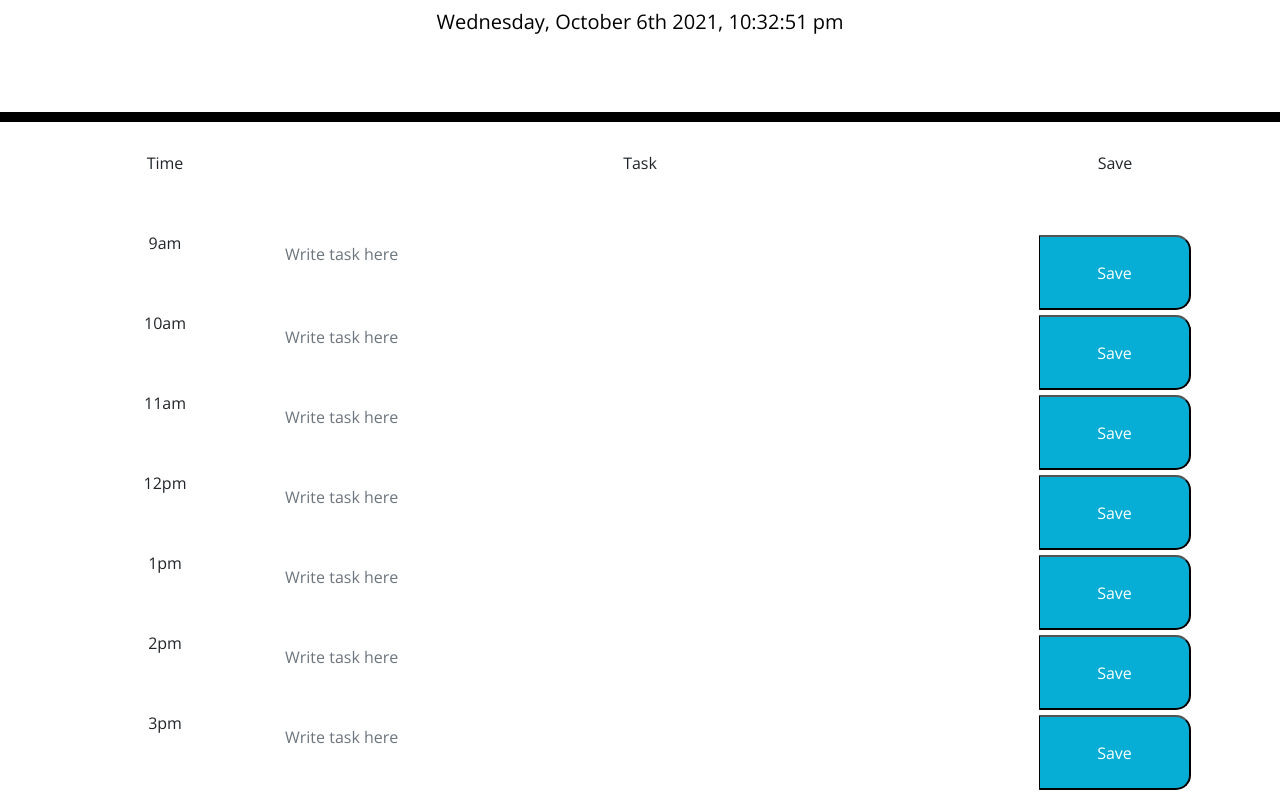
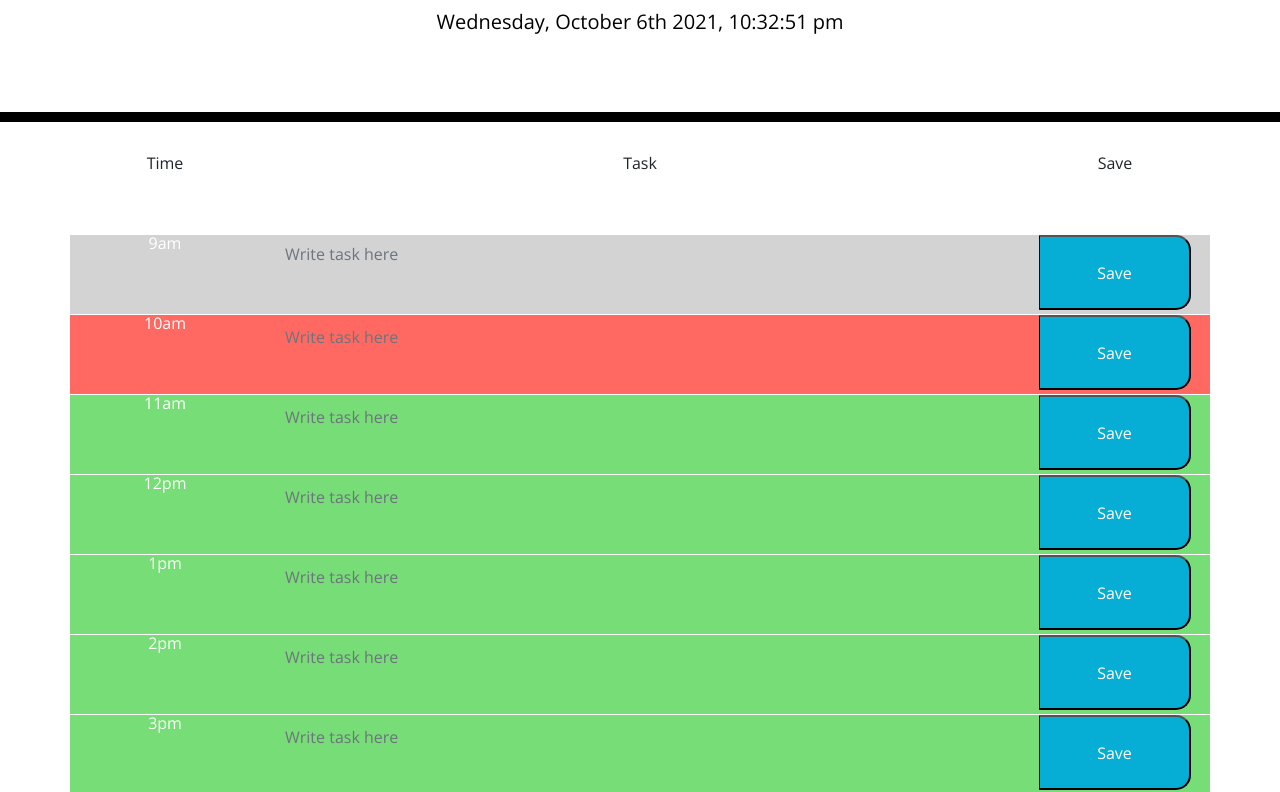
Before and after one commit to B3nj1e/05-Work-Day-Scheduler, a plain HTML site: page index.html in a window 1280 px wide. Shown: the part 182-974 px from the top of the page. Drawn offline with nearby package versions, Linux system fonts and the light colour scheme.

Commit message:
correct color matching to past, present, future time slots

```diff
--- a/Assets/script.js
+++ b/Assets/script.js
@@ -20,16 +20,24 @@ console.log(currentTime.format("hh:mm:ss"))
 
 // checking current time to task time, then adjusting class to alter CSS
 function timeCheck() {
-    x = ["9:00:00", "10:00:00", "11:00:00", "12:00:00", "13:00:00", "14:00:00", "15:00:00", "16:00:00", "17:00:00"]
+    x = ["9", "10", "11", "12", "13", "14", "15", "16", "17"]
     console.log(x);
     for (i = 0; i < 9; i++) {
     console.log(x[i]);
     console.log("#".concat(x[i]));
-    var past = moment(x[i], "hh:mm:ss").isBefore(currentTime.format("hh:mm:ss"), "hh:mm:ss");
+    console.log(currentTime.format("h"));
+    console.log(moment(x[i])._i);
+    var past = moment(x[i]).isBefore(currentTime.format("h"));
+    var present = moment(x[i]).isSame(currentTime.format("h"));
     if (past) {
-        $("#".concat(x[i])).addClass('past');
+        var target = $("#".concat(x[i]))
+        target.addClass('past');
+    } else if (present) {
+        var target = $("#".concat(x[i]))
+        target.addClass('present');
     } else {
-        $("#".concat(x[i])).addClass('future');
+        var target = $("#".concat(x[i]))
+        target.addClass('future');
     }
 }}
 
@@ -44,6 +52,7 @@ timeCheck();
 // }
 y = ['9text', '10text', '11text']
 x = ['9write', '10write', '11write']
+z = ['9save', '10save', '11save']
 
 saveBtn.on('click', function(event) {
     event.preventDefault();
--- a/index.html
+++ b/index.html
@@ -28,47 +28,47 @@
             <div class="col-8">Task</span></div>
             <div class="col-2">Save</div>
         </div>
-        <div class="row" id="9:00:00">
+        <div class="row" id="9">
             <div class="col-2">9am</div>
             <div class="col-8" id="9write"><input type="text" class="form-control" placeholder="Write task here" id="9text"></input></div>
-            <div class="col-2"><button type="submit" class="saveBtn">Save</button></div>
+            <div class="col-2" id="9save"><button type="submit" class="saveBtn">Save</button></div>
         </div>
-        <div class="row" id="10:00:00">
+        <div class="row" id="10">
             <div class="col-2">10am</div>
             <div class="col-8" id="10write"><textarea type="text" class="form-control" placeholder="Write task here" id="10text"></textarea></div>
-            <div class="col-2"><button type="submit" class="saveBtn">Save</button></div>
+            <div class="col-2" id="10save"><button type="submit" class="saveBtn">Save</button></div>
         </div>
-        <div class="row" id="11:00:00">
+        <div class="row" id="11">
             <div class="col-2">11am</div>
             <div class="col-8" id="11write"><textarea type="text" class="form-control" placeholder="Write task here" id="11text"></textarea></div>
-            <div class="col-2"><button type="submit" class="saveBtn">Save</button></div>
+            <div class="col-2" id="11save"><button type="submit" class="saveBtn">Save</button></div>
         </div>
-        <div class="row" id="12:00:00">
+        <div class="row" id="12">
             <div class="col-2">12pm</div>
             <div class="col-8"><textarea type="text" class="form-control" placeholder="Write task here"></textarea></div>
             <div class="col-2"><button type="submit" class="saveBtn">Save</button></div>
         </div>
-        <div class="row" id="13:00:00">
+        <div class="row" id="13">
             <div class="col-2">1pm</div>
             <div class="col-8"><textarea type="text" class="form-control" placeholder="Write task here"></textarea></div>
             <div class="col-2"><button type="submit" class="saveBtn">Save</button></div>
         </div>
-        <div class="row" id="14:00:00">
+        <div class="row" id="14">
             <div class="col-2">2pm</div>
             <div class="col-8"><textarea type="text" class="form-control" placeholder="Write task here"></textarea></div>
             <div class="col-2"><button type="submit" class="saveBtn">Save</button></div>
         </div>
-        <div class="row" id="15:00:00">
+        <div class="row" id="15">
             <div class="col-2">3pm</div>
             <div class="col-8"><textarea type="text" class="form-control" placeholder="Write task here"></textarea></div>
             <div class="col-2"><button type="submit" class="saveBtn">Save</button></div>
         </div>
-        <div class="row" id="16:00:00">
+        <div class="row" id="16">
             <div class="col-2">4pm</div>
             <div class="col-8"><textarea type="text" class="form-control" placeholder="Write task here"></textarea></div>
             <div class="col-2"><button type="submit" class="saveBtn">Save</button></div>
         </div>
-        <div class="row" id="17:00:00">
+        <div class="row" id="17">
             <div class="col-2">5pm</div>
             <div class="col-8"><textarea type="text" class="form-control" placeholder="Write task here"></textarea></div>
             <div class="col-2"><button type="submit" class="saveBtn">Save</button></div>
```
